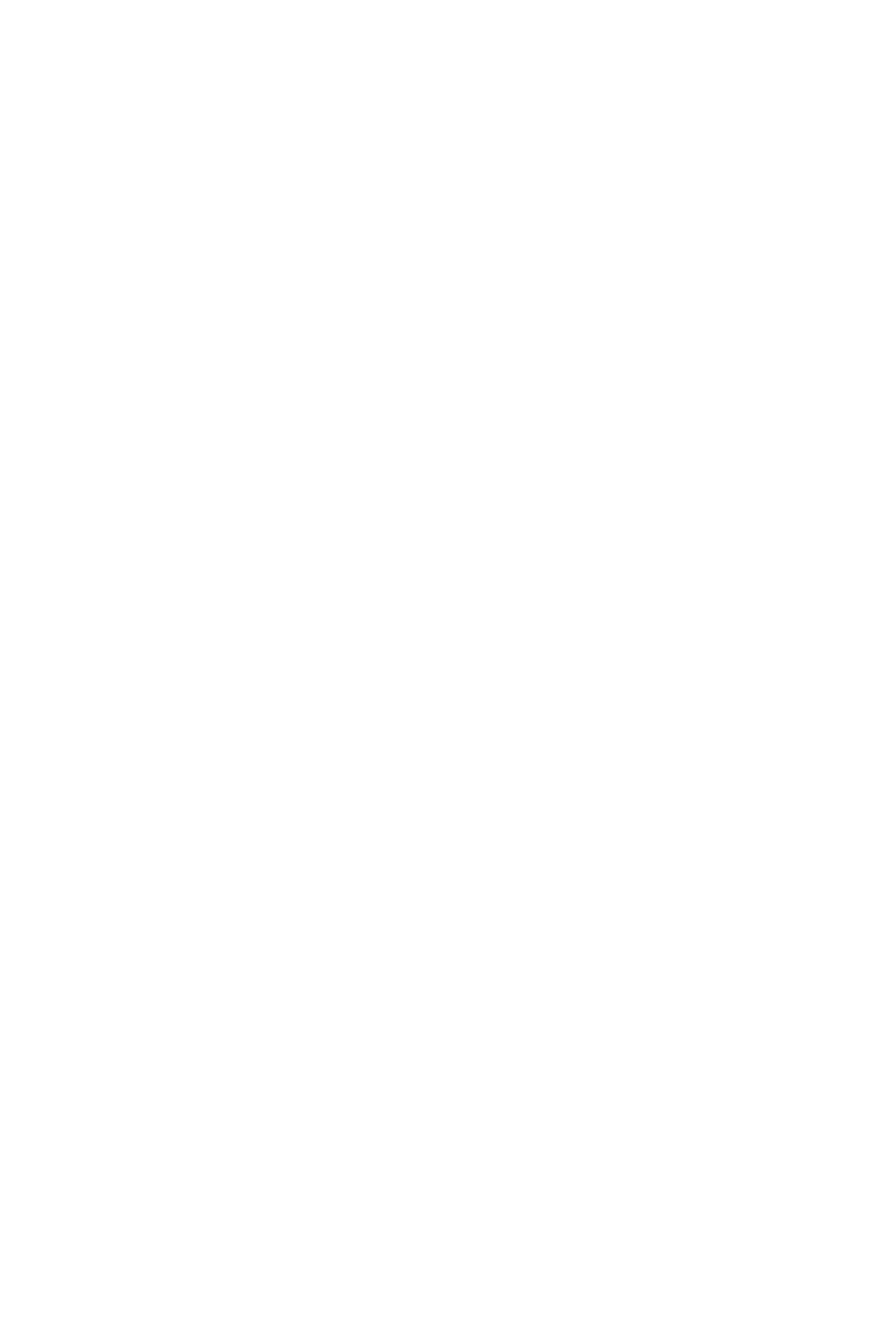
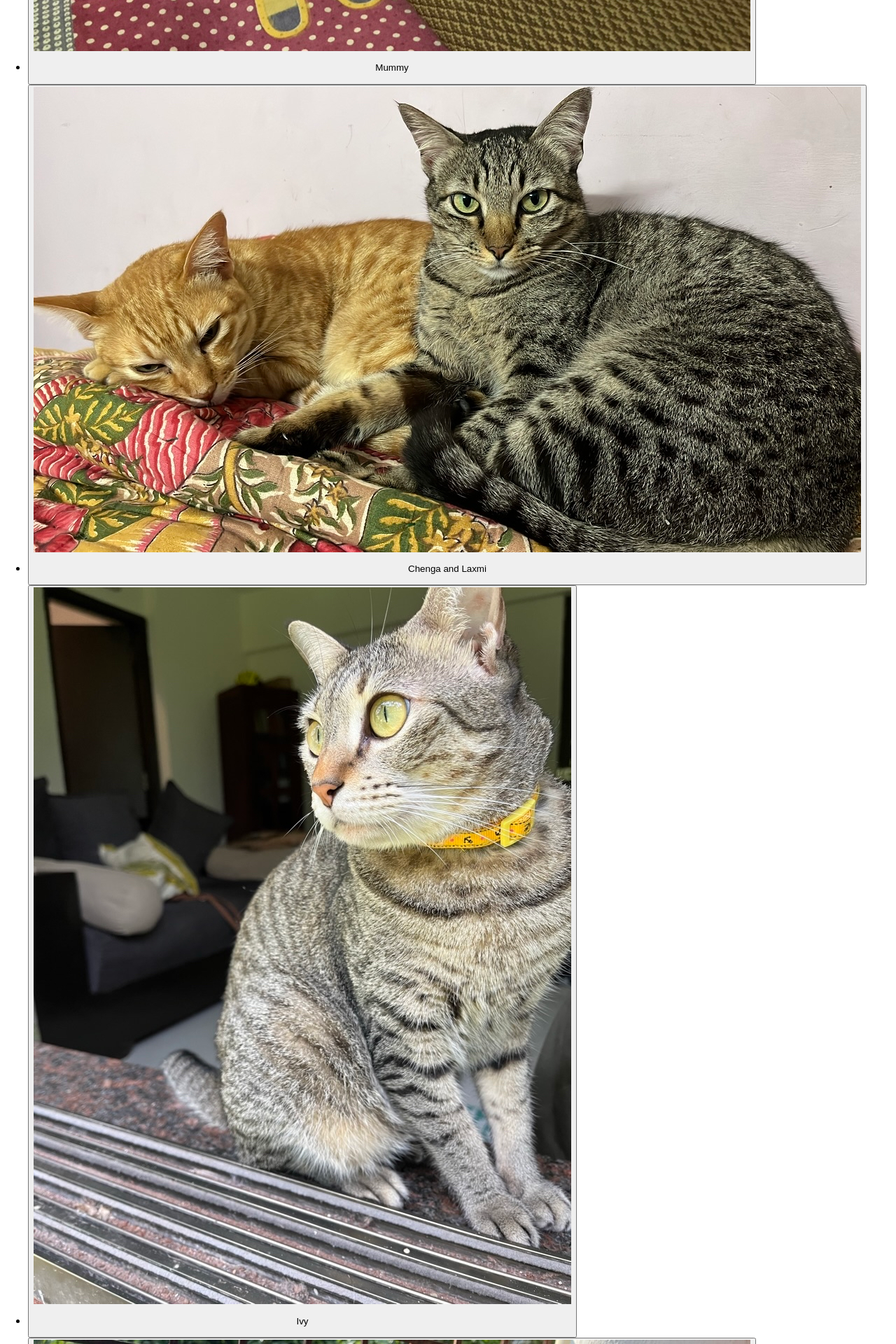
Before and after one commit to keshav-c/Instakitties, a React (Create React App) app: page / in a window 1280 px wide. Shown: the part 780-2700 px from the top of the page at 70% size. Before the commit the page ends 800 px from the top, so only its background shows below. Built offline with nearby package versions, Linux system fonts and the light colour scheme.

Commit message:
Show a list of cats

```diff
--- a/src/App.js
+++ b/src/App.js
@@ -1,4 +1,9 @@
 import './App.css';
+import Mummy from './kitties/instakitties1.jpg';
+import ChengaLaxmi from './kitties/instakitties2.jpg';
+import Ivy from './kitties/instakitties3.jpg';
+import Eeshu from './kitties/instakitties4.jpg';
+import Cheetu from './kitties/instakitties5.jpg';
 
 function App() {
   return (
@@ -6,6 +11,38 @@ function App() {
       <header>
         <h1>Instakitties</h1>
       </header>
+      <ul>
+        <li>
+          <button>
+            <img src={Mummy} alt="Mummy" />
+            <p>Mummy</p>
+          </button>
+        </li>
+        <li>
+          <button>
+            <img src={ChengaLaxmi} alt="Chenga and Laxmi" />
+            <p>Chenga and Laxmi</p>
+          </button>
+        </li>
+        <li>
+          <button>
+            <img src={Ivy} alt="" />
+            <p>Ivy</p>
+          </button>
+        </li>
+        <li>
+          <button>
+            <img src={Eeshu} alt="Eeshu" />
+            <p>Eeshu</p>
+          </button>
+        </li>
+        <li>
+          <button>
+            <img src={Cheetu} alt="Cheetu" />
+            <p>Cheetu</p>
+          </button>
+        </li>
+      </ul>
     </div>
   );
 }
```
